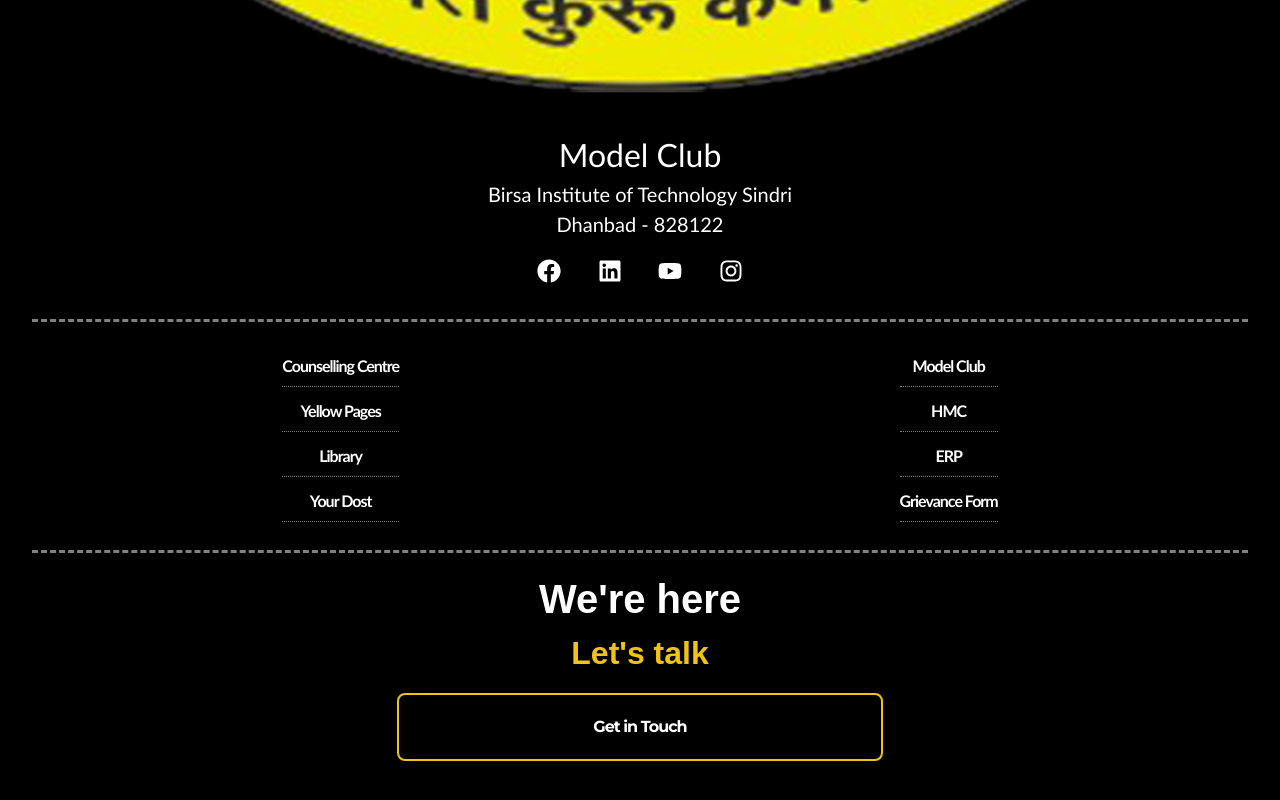
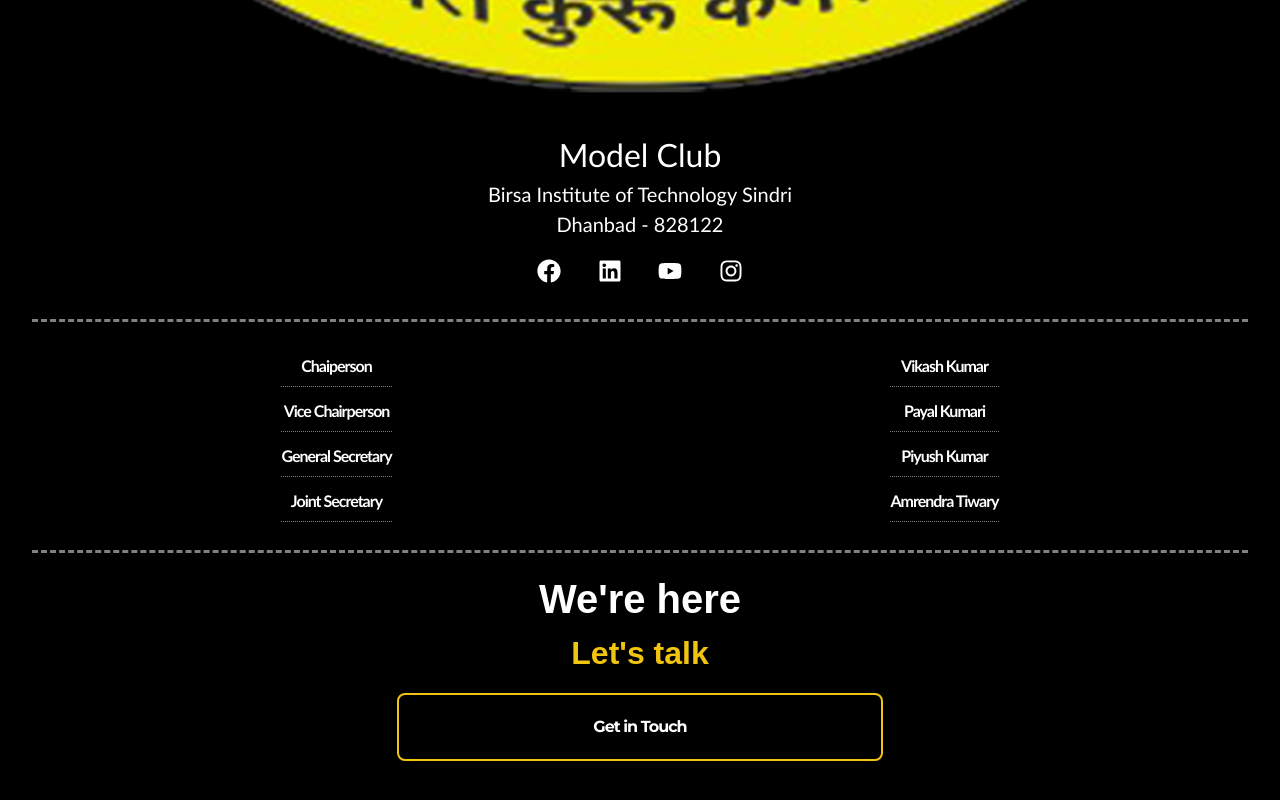
Before and after one commit to Model-Club-BIT-Sindri/sandhaan-frontend-2024, a React (Vite) app: page / in a window 1280 px wide. Shown: the part 3915-4715 px from the top of the page. Built offline with nearby package versions, Linux system fonts and the light colour scheme; no server answers.

Commit message:
contacts

```diff
--- a/src/components/Footer/Footer.jsx
+++ b/src/components/Footer/Footer.jsx
@@ -8,44 +8,44 @@
 export default function Footer() {
   const linksList = [
     {
-      title: "Counselling Centre",
-      href: "http://www.counsellingcentre.iitkgp.ac.in/",
+      title: "Chaiperson",
+      href: "tel:9835811831",
       target: "_blank",
     },
     {
-      title: "Model Club",
-      href: "https://modelclubbit.com",
+      title: "Vikash Kumar",
+      href: "tel:9835811831",
       target: "_blank",
     },
     {
-      title: "Yellow Pages",
-      href: "",
+      title: "Vice Chairperson",
+      href: "tel:9835811831",
       target: "_blank",
     },
     {
-      title: "HMC",
+      title: "Payal Kumari",
       description: "Hall Management Center",
-      href: "",
+      href: "tel:9835811831",
       target: "_blank",
     },
     {
-      title: "Library",
-      href: "",
+      title: "General Secretary",
+      href: "tel:9835811831",
       target: "_blank",
     },
     {
-      title: "ERP",
-      href: "",
+      title: "Piyush Kumar",
+      href: "tel:9835811831",
       target: "_blank",
     },
     {
-      title: "Your Dost",
-      href: "",
+      title: "Joint Secretary",
+      href: "tel:9835811831",
       target: "_blank",
     },
     {
-      title: "Grievance Form",
-      href: "",
+      title: "Amrendra Tiwary",
+      href: "tel:9835811831",
       target: "_blank",
     },
   ];
```
